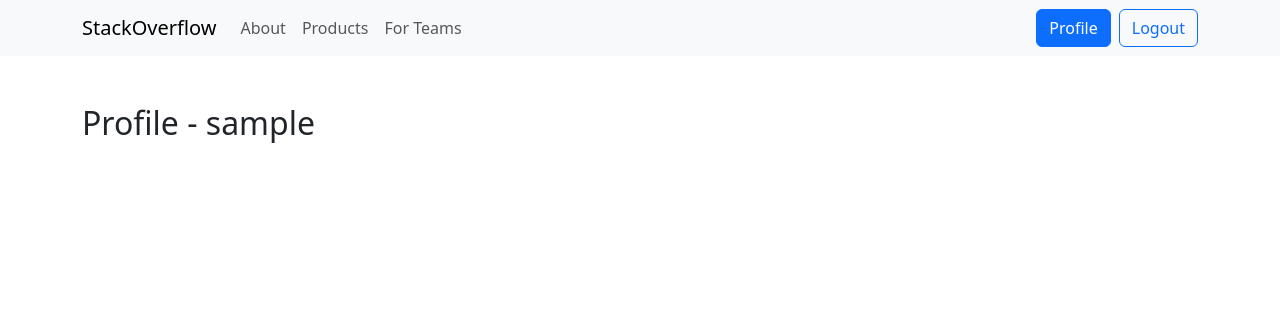
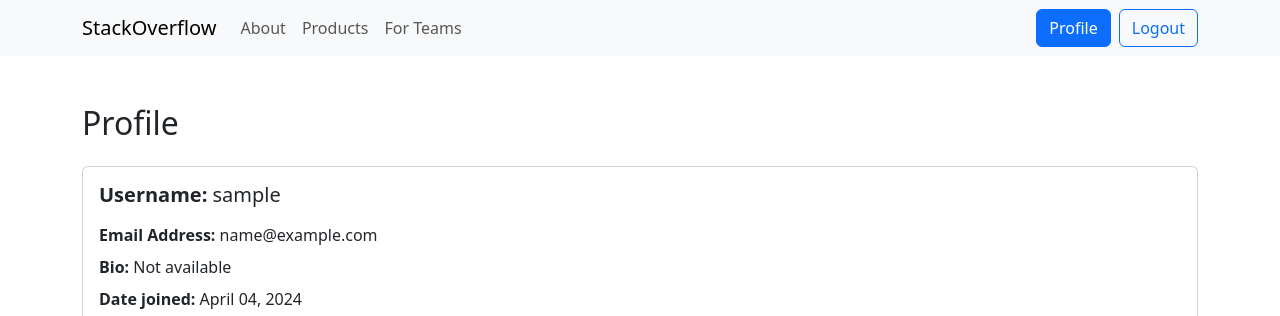
Before and after one commit to AdrianTworek/stackoverflow-clone, a Django app: page /users/profile/ in a window 1280 px wide. Shown: the top 316 px of the page. Run offline with Django 5.2, Linux system fonts and the light colour scheme; the visitor is signed in with stand-in values (Sample User, id 1).

Commit message:
feat: profile page with database data

```diff
--- a/app/users/templates/users/profile.html
+++ b/app/users/templates/users/profile.html
@@ -1,9 +1,23 @@
 {% extends 'main/base.html' %}
 
-{% block title %} StackOverflow Clone | Profile {% endblock %}
+{% block title %}
+  StackOverflow Clone | Profile
+{% endblock %}
 
 {% block content %}
   <div class="container">
-    <h2>Profile - {{ user.username }}</h2>
+    <h2>Profile</h2>
+    <div class="card mt-4">
+      <div class="card-body">
+        <h5 class="card-title mb-3"><strong>Username:</strong> {{ user.username }}</h5>
+        <div class="d-flex flex-column gap-2">
+          <p class="card-text mb-0"><strong>Email Address:</strong> {{ user.email|default:"Not available" }}</p>
+          <p class="card-text mb-0"><strong>Bio:</strong> {{ user.profile.bio|default:"Not available" }}</p>
+          <p class="card-text mb-0"><strong>Date joined:</strong> {{ user.date_joined|date:"F d, Y" }}</p>
+          <img src="{{ user.profile.image.url }}" class="img-thumbnail" style="width: 12rem; height: 12rem;" alt="profile pic" />
+          <a href="{% url 'main:users:profile_update' %}" class="btn btn-primary" style="max-width: 10rem;">Edit Profile</a>
+        </div>
+      </div>
+    </div>
   </div>
 {% endblock %}
```
